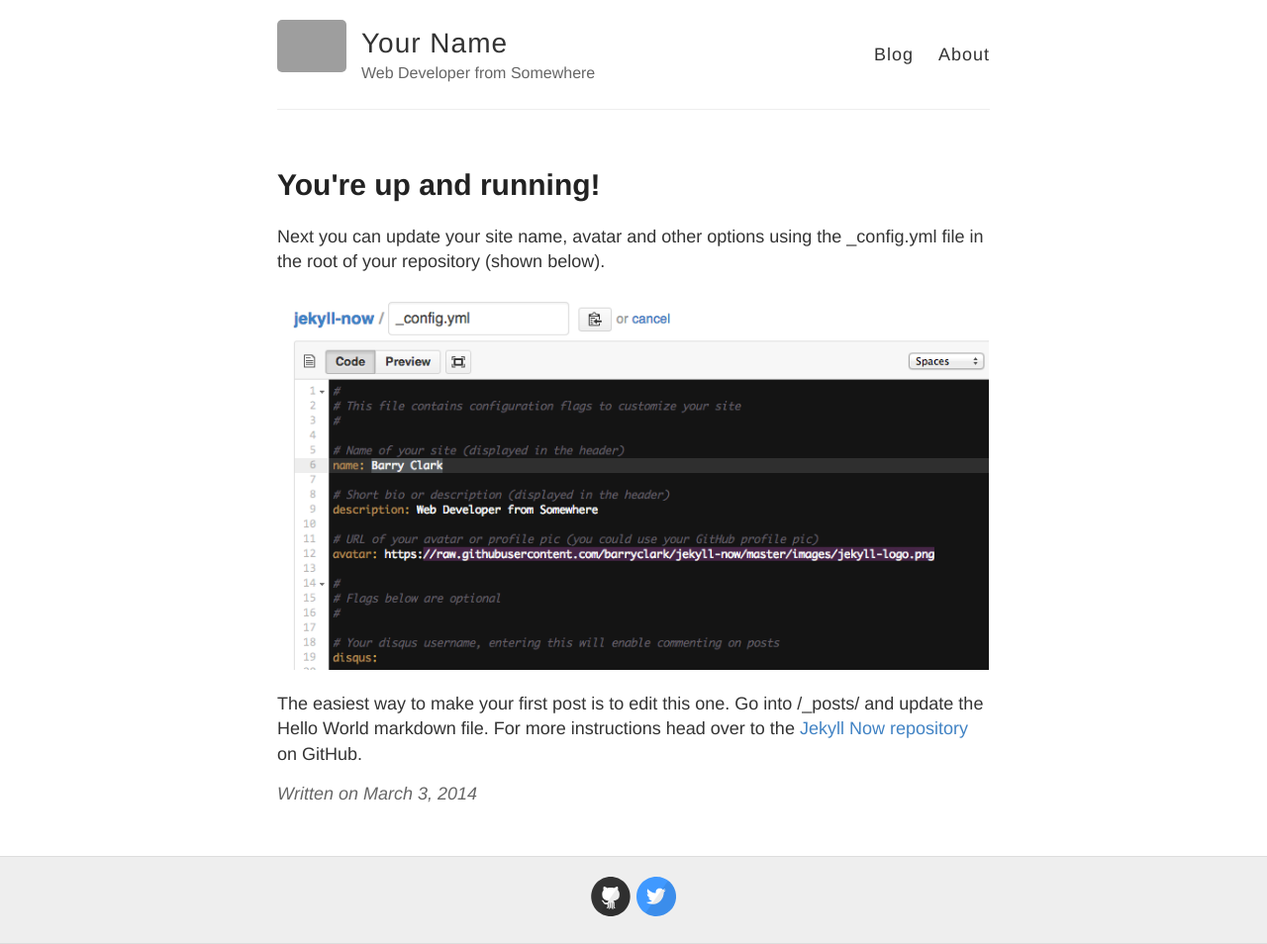
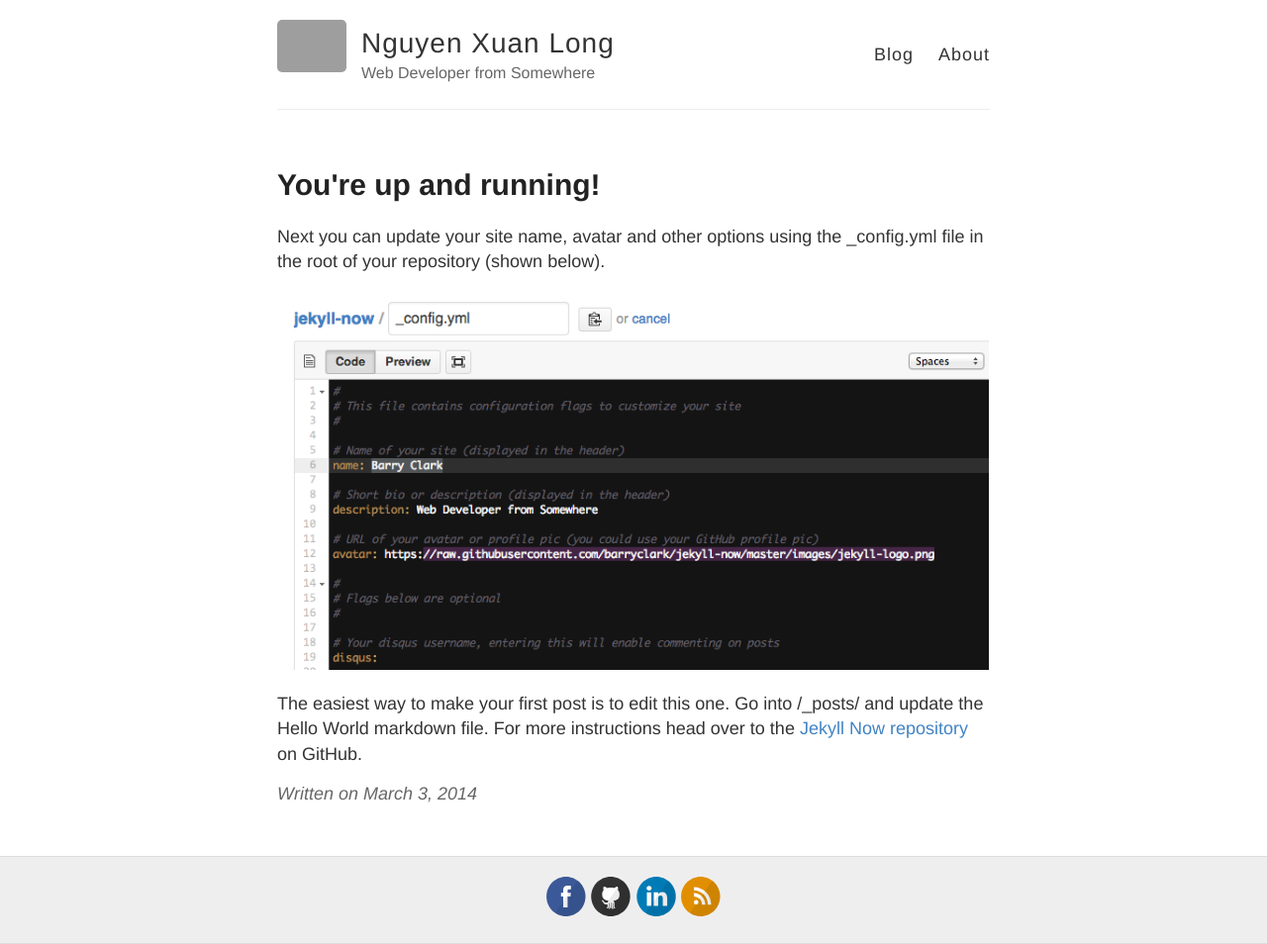
Before and after one commit to long-nguyenxuan/long-nguyenxuan.github.io, a Jekyll site: the page built from _posts/2014-3-3-Hello-World.md, in a window 1280 px wide. Shown: the whole page at 99% size. Built offline with Jekyll 4.4.1, drawn with Linux system fonts in a browser that asks for light colours; comment, search, counter and statistics services are not loaded; grey boxes are pictures that could not be loaded.

Commit message:
update config.yml

```diff
--- a/_config.yml
+++ b/_config.yml
@@ -3,7 +3,7 @@
 #
 
 # Name of your site (displayed in the header)
-name: Your Name
+name: Nguyen Xuan Long
 
 # Short bio or description (displayed in the header)
 description: Web Developer from Somewhere
@@ -19,14 +19,14 @@ avatar: https://raw.githubusercontent.com/barryclark/jekyll-now/master/images/je
 footer-links:
   dribbble:
   email:
-  facebook:
+  facebook: fb.me/longtth
   flickr:
-  github: barryclark/jekyll-now
+  github: long-nguyenxuan
   instagram:
-  linkedin:
+  linkedin: longtth
   pinterest:
-  rss: # just type anything here for a working RSS icon
-  twitter: jekyllrb
+  rss: anything # just type anything here for a working RSS icon
+  twitter:
   stackoverflow: # your stackoverflow profile, e.g. "users/50476/bart-kiers"
   youtube: # channel/<your_long_string> or user/<user-name>
   googleplus: # anything in your profile username that comes after plus.google.com/
@@ -34,7 +34,7 @@ footer-links:
 
 # Enter your Disqus shortname (not your username) to enable commenting on posts
 # You can find your shortname on the Settings page of your Disqus account
-disqus:
+disqus: Luke NGUYEN
 
 # Enter your Google Analytics web tracking code (e.g. UA-2110908-2) to activate tracking
 google_analytics:
```
